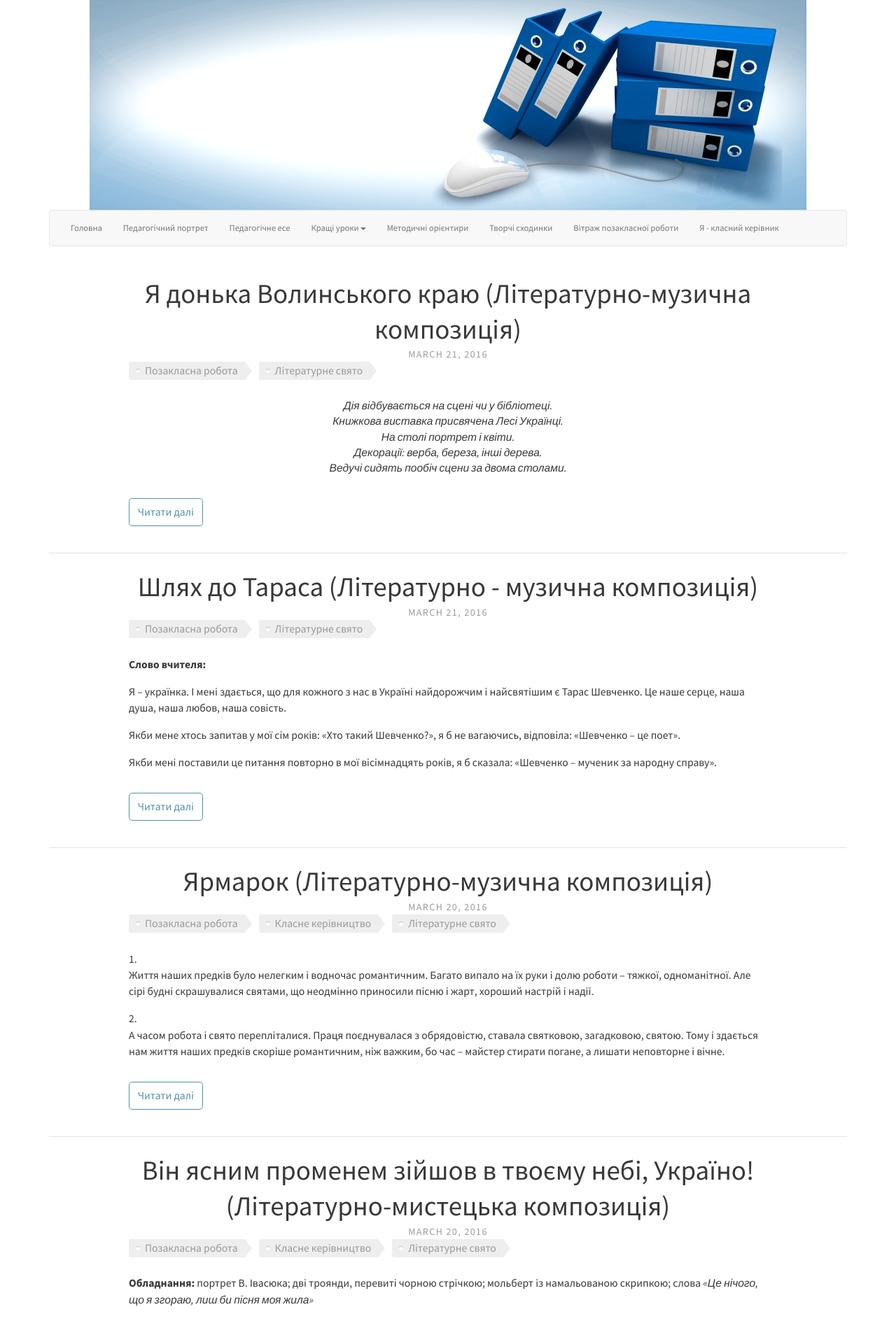
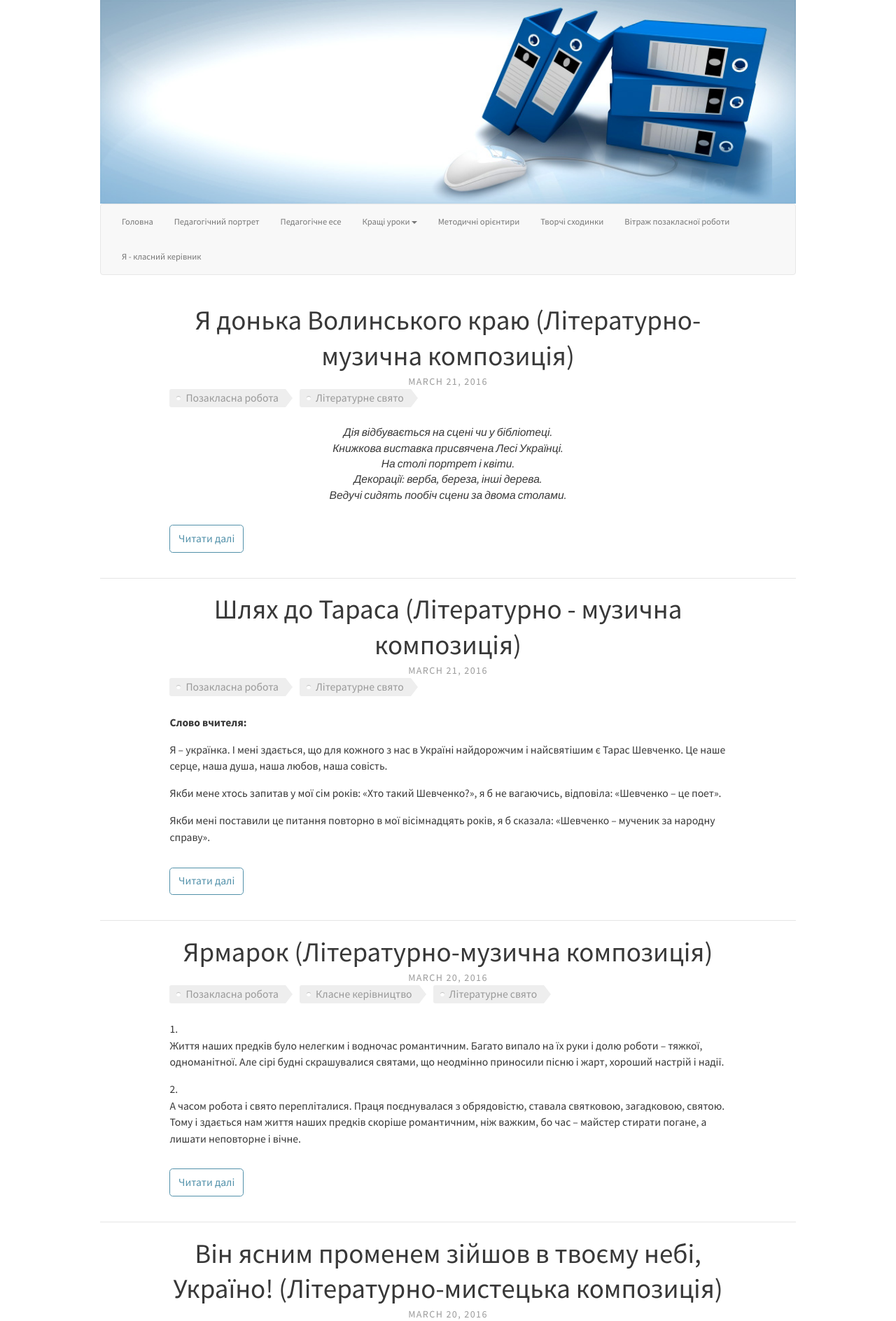
Before and after one commit to tetyanashevchuk/tetyanashevchuk.github.io, a Jekyll site: the page built from index.html, in a window 1280 px wide. Shown: the top 1888 px of the page at 70% size. Built offline with Jekyll 4.4.1, drawn with Linux system fonts in a browser that asks for light colours; nearby versions of some CDN libraries.

Commit message:
set fixed container for all pages

```diff
--- a/css/specific.css
+++ b/css/specific.css
@@ -133,3 +133,9 @@ a.button:hover {
 .table-borderless tbody tr td, .table-borderless tbody tr th, .table-borderless thead tr th {
     border: none;
 }
+
+@media (min-width: 1200px) {
+  .container {
+    width: 1024px;
+  }
+}
```
